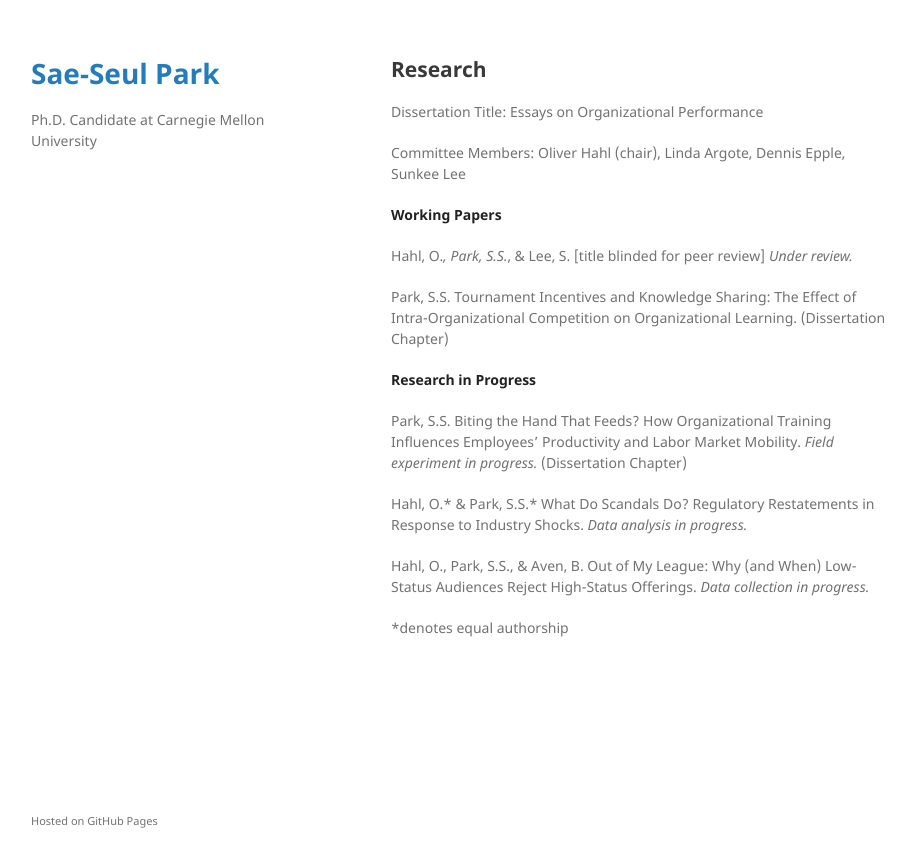
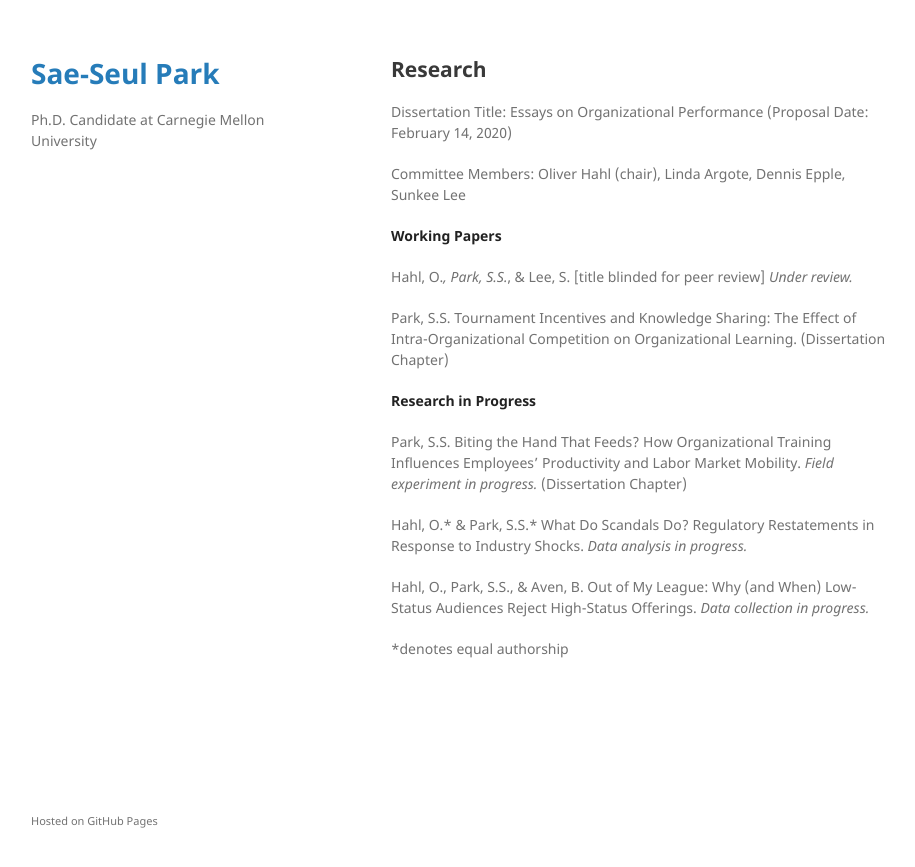
Before and after one commit to saepark/saepark.github.io, a Jekyll site: the page built from research.md, in a window 1280 px wide. Shown: the top 867 px of the page, without its empty margins (179-1094 px from the left). Built offline with Jekyll 4.4.1, drawn with Linux system fonts in a browser that asks for light colours; our own code applies the rules of GitHub Pages for plain Markdown files.

Commit message:
Update research.md

```diff
--- a/research.md
+++ b/research.md
@@ -4,7 +4,7 @@ layout: default
 
 ## Research
 
-Dissertation Title: Essays on Organizational Performance
+Dissertation Title: Essays on Organizational Performance (Proposal Date: February 14, 2020)
 
 Committee Members: Oliver Hahl (chair), Linda Argote, Dennis Epple, Sunkee Lee
 
```
